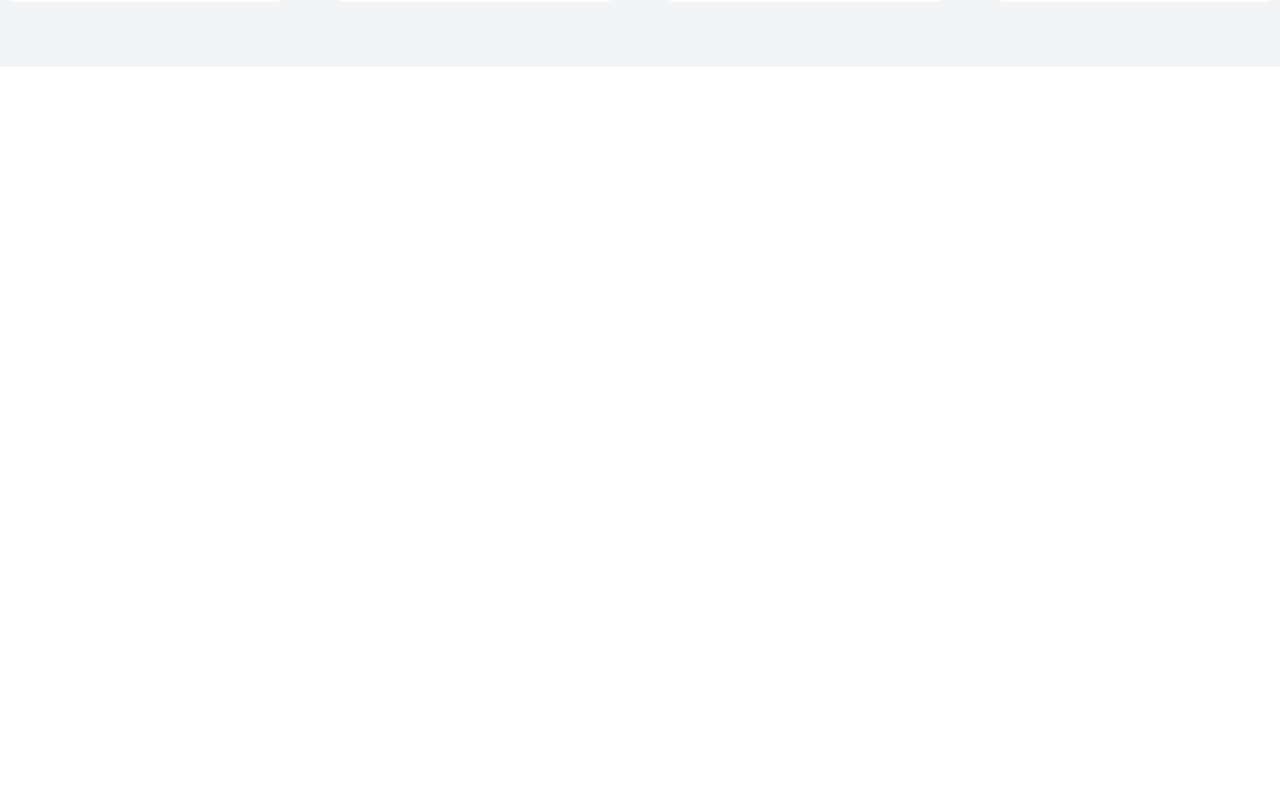
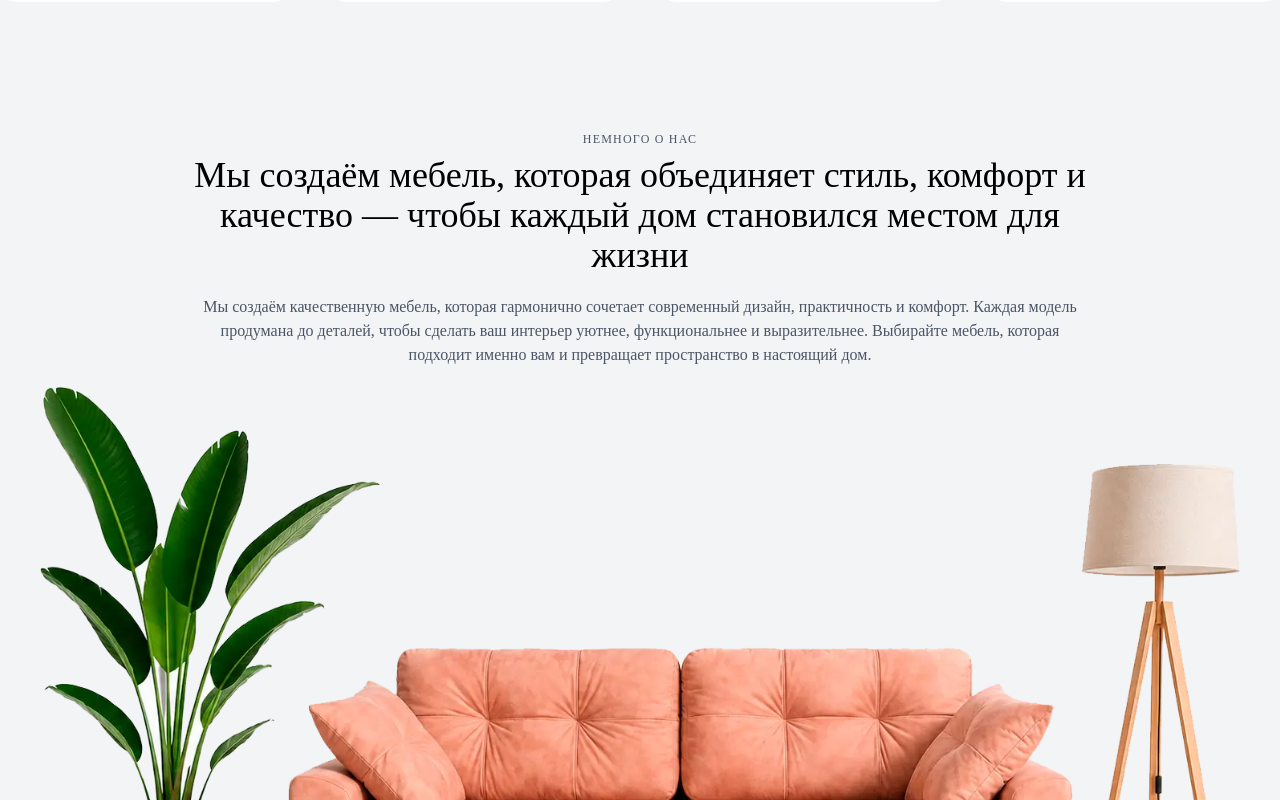
Before and after one commit to developer-samara-web/doka-landing, a Next.js app: page / in a window 1280 px wide. Shown: the part 3120-3920 px from the top of the page. Before the commit the page ends 3187 px from the top, so only its background shows below. Built offline with nearby package versions, Linux system fonts and the light colour scheme.

Commit message:
feat: add About section

```diff
--- a/app/page.js
+++ b/app/page.js
@@ -4,6 +4,7 @@ import Hero from "@/components/Hero/Hero";
 import Advantages from "@/components/Advantages/Advantages";
 import Shop from "@/components/Shop/Shop";
 import Partners from "@/components/Partners/Partners";
+import About from "@/components/About/About";
 
 const Home = () => {
 	return (
@@ -14,6 +15,7 @@ const Home = () => {
 			<Advantages />
 			<Shop />
 			<Partners />
+			<About />
 		</main>
 	);
 }
--- /dev/null
+++ b/components/About/About.css
@@ -0,0 +1,41 @@
+@reference "../../app/globals.css";
+
+.about {
+
+	/* Layout */
+	@apply flex flex-col items-center justify-center;
+
+	/* Sizing */
+	@apply w-full;
+
+	/* Background */
+	@apply bg-gray-100;
+
+}
+
+.about__inner {
+
+	/* Layout */
+	@apply container flex flex-col items-center justify-center;
+
+	/* Spacing */
+	@apply gap-5 py-16 px-5 lg:px-0;
+
+}
+
+.about__title {
+
+	/* Typography */
+	@apply !normal-case lg:!text-4xl;
+
+}
+
+.about__description {
+
+	/* Typography */
+	@apply text-center text-base text-gray-600;
+
+	/* Sizing */
+	@apply lg:max-w-[70%];
+
+}
--- /dev/null
+++ b/components/About/About.js
@@ -0,0 +1,29 @@
+import "./About.css";
+
+import Title from "@/components/ui/Title/Title";
+import Image from "next/image";
+
+const About = () => {
+
+	const { header } = {
+		header: {
+			title: "Мы создаём мебель, которая объединяет стиль, комфорт и качество — чтобы каждый дом становился местом для жизни",
+			badge: "Немного о нас",
+			position: "center",
+			style: "about__title",
+			description: "Мы создаём качественную мебель, которая гармонично сочетает современный дизайн, практичность и комфорт. Каждая модель продумана до деталей, чтобы сделать ваш интерьер уютнее, функциональнее и выразительнее. Выбирайте мебель, которая подходит именно вам и превращает пространство в настоящий дом.",
+		}
+	}
+
+	return (
+		<section id="about" className="about" aria-labelledby="about-title">
+			<div className="about__inner">
+				<Title id="about-title" title={header.title} badge={header.badge} position={header.position} style={header.style} />
+				<p className="about__description">{header.description}</p>
+				<Image className="about__image" src="/images/about/about.webp" alt={header.badge} width={1200} height={600} />
+			</div>
+		</section>
+	);
+}
+
+export default About;
```
Also changed, not shown: public/images/about/about.webp (added).
